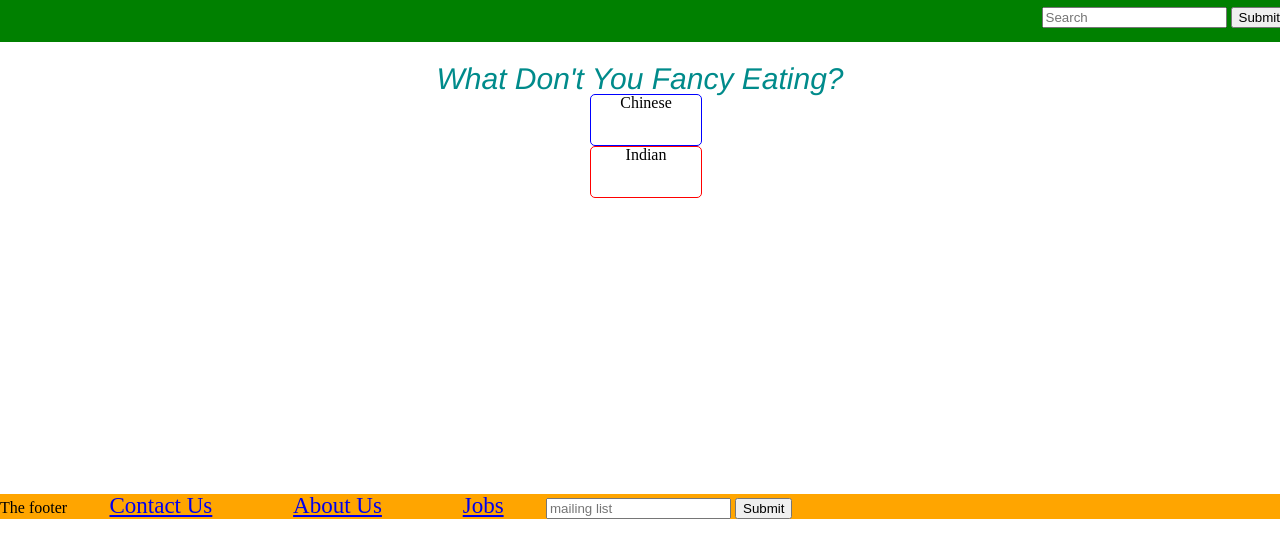
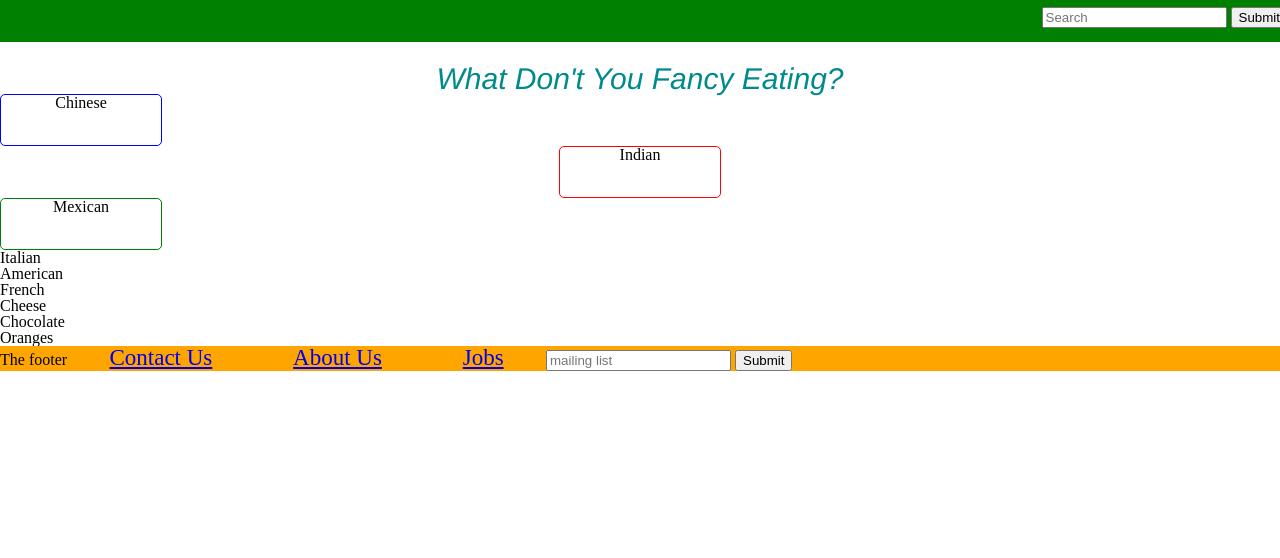
Before and after one commit to hainesy91/project_y, a website: page index.html in a window 1280 px wide. Drawn offline with Linux system fonts and the light colour scheme; files that its build step writes are made by us from their sources.

Commit message:
added additional divs for the different food categories and applied styling to the first 3

```diff
--- a/index.html
+++ b/index.html
@@ -18,13 +18,37 @@
 <h1 id="welcome">What Don't You Fancy Eating?<h1>
 
 <div id="container">
-  <div id="box1">
+
+  <div id="chinese">
     <p>Chinese</p>
   </div>
 
-  <div id="box2">
+  <div id="indian">
     <p>Indian</p>
   </div>
+
+  <div id="mexican">
+    <p>Mexican</p>
+  </div>
+
+  <div id="italian">
+    <p>Italian</p>
+  </div>
+
+  <div id="american">
+    <p>American</p>
+  </div>
+
+  <div id="French">
+    <p>French</p>
+  </div>
+
+  <ul>
+    <li>Cheese</li>
+    <li>Chocolate</li>
+    <li>Oranges</li>
+  </ul>
+
 
 </div>
 
--- a/stylesheets/main.css
+++ b/stylesheets/main.css
@@ -31,35 +31,49 @@ body {
 #container {
   height: 400px;
   width: 100px;
+  display: inline;
   margin: 0 auto;
 }
 
-#box1 {
+#chinese {
   min-height: 50px;
-  width: 110px;
+  width: 160px;
   border: 1px solid blue;
   border-radius: 5px;
   text-align: center;
-  display: inline-block;
 }
 
-#box2 {
+#indian {
   min-height: 50px;
-  width: 110px;
+  width: 160px;
   border: 1px solid red;
   border-radius: 5px;
   text-align: center;
-  display: inline-block;
+  margin: 0 auto;
 }
 
 
-#box1:hover {
+#chinese:hover {
   background-color: pink;
 }
 
-#box2:hover {
+#indian:hover {
   background-color: orange;
 }
+
+#mexican {
+  min-height: 50px;
+  width: 160px;
+  border-radius: 5px;
+  text-align: center;
+  border: 1px solid green;
+}
+
+#mexican:hover {
+  background-color: red;
+}
+
+
 
 footer{
   background-color: orange;
```
Also changed, not shown: test.html (added, +9 -0 lines), README.md.
